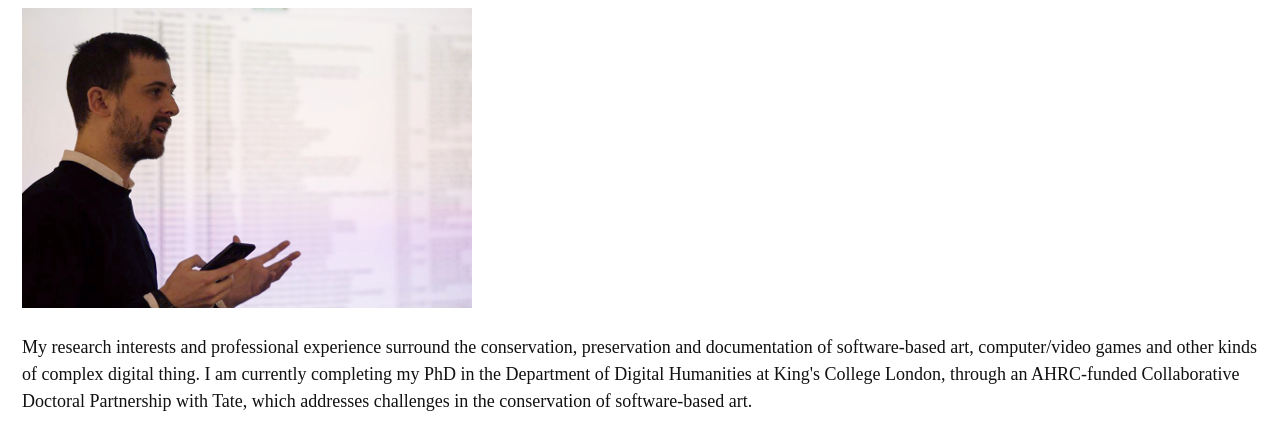
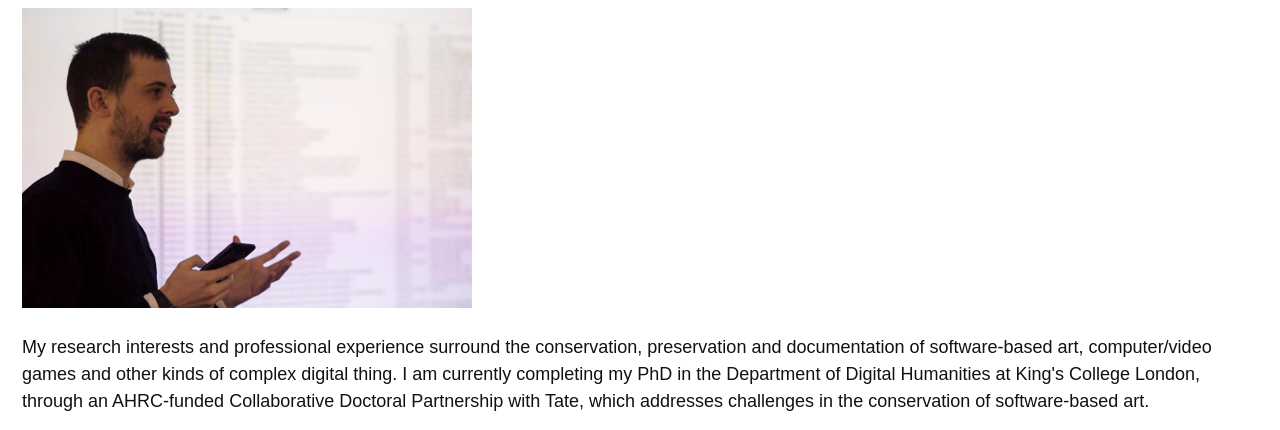
Before and after one commit to tomensom/tomensom.github.io, a plain HTML site: page index.html in a window 1280 px wide. Shown: the part 84-514 px from the top of the page. Drawn offline with Linux system fonts and the light colour scheme.

Commit message:
Typo in previous

```diff
--- a/css/main.css
+++ b/css/main.css
@@ -17,7 +17,7 @@ html {
 body {
     background: #fff;
     color: #111;
-    font-family: san-serif;
+    font-family: sans-serif;
     font-weight: lighter;
 	padding: 22px;
     line-height: 1.5;
```
